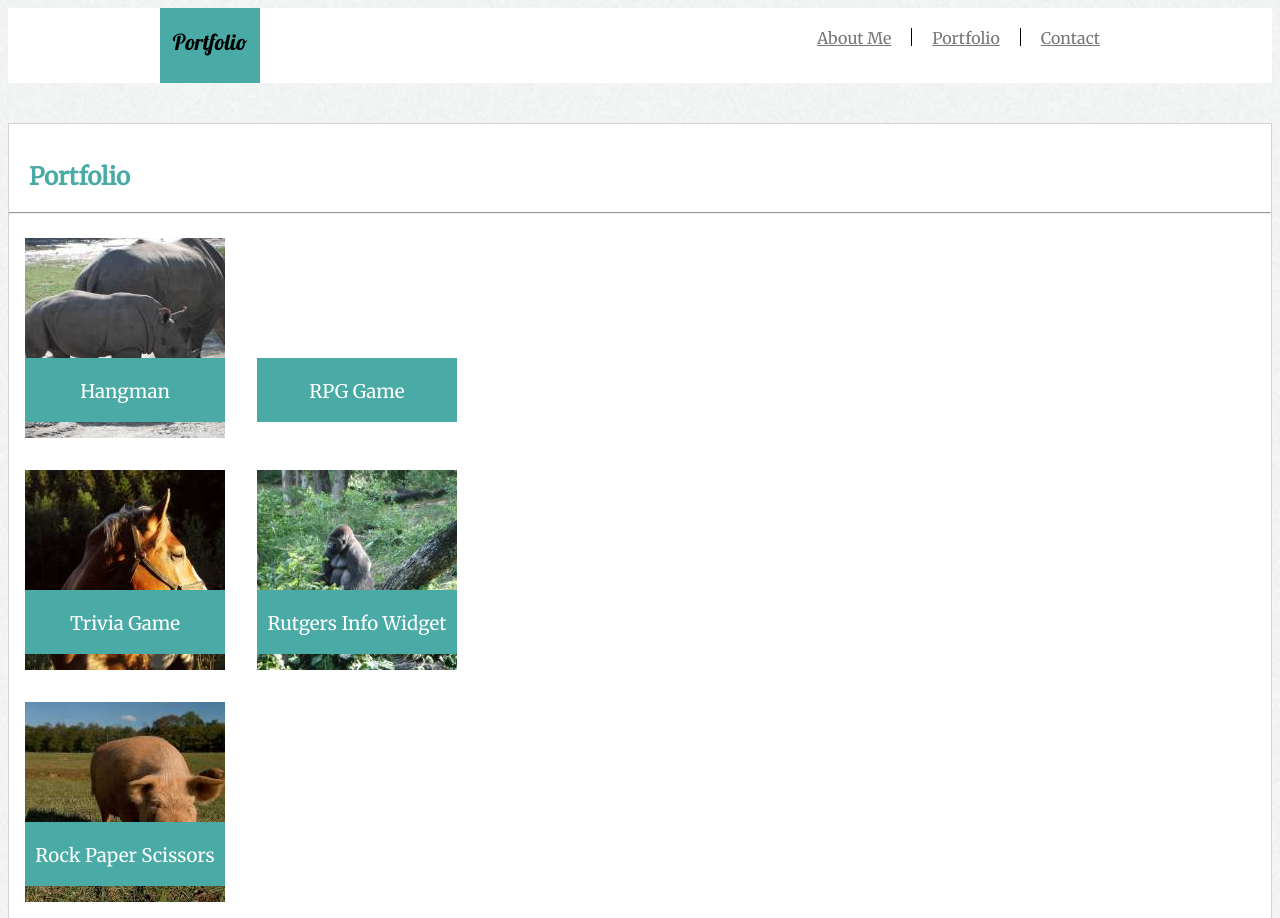
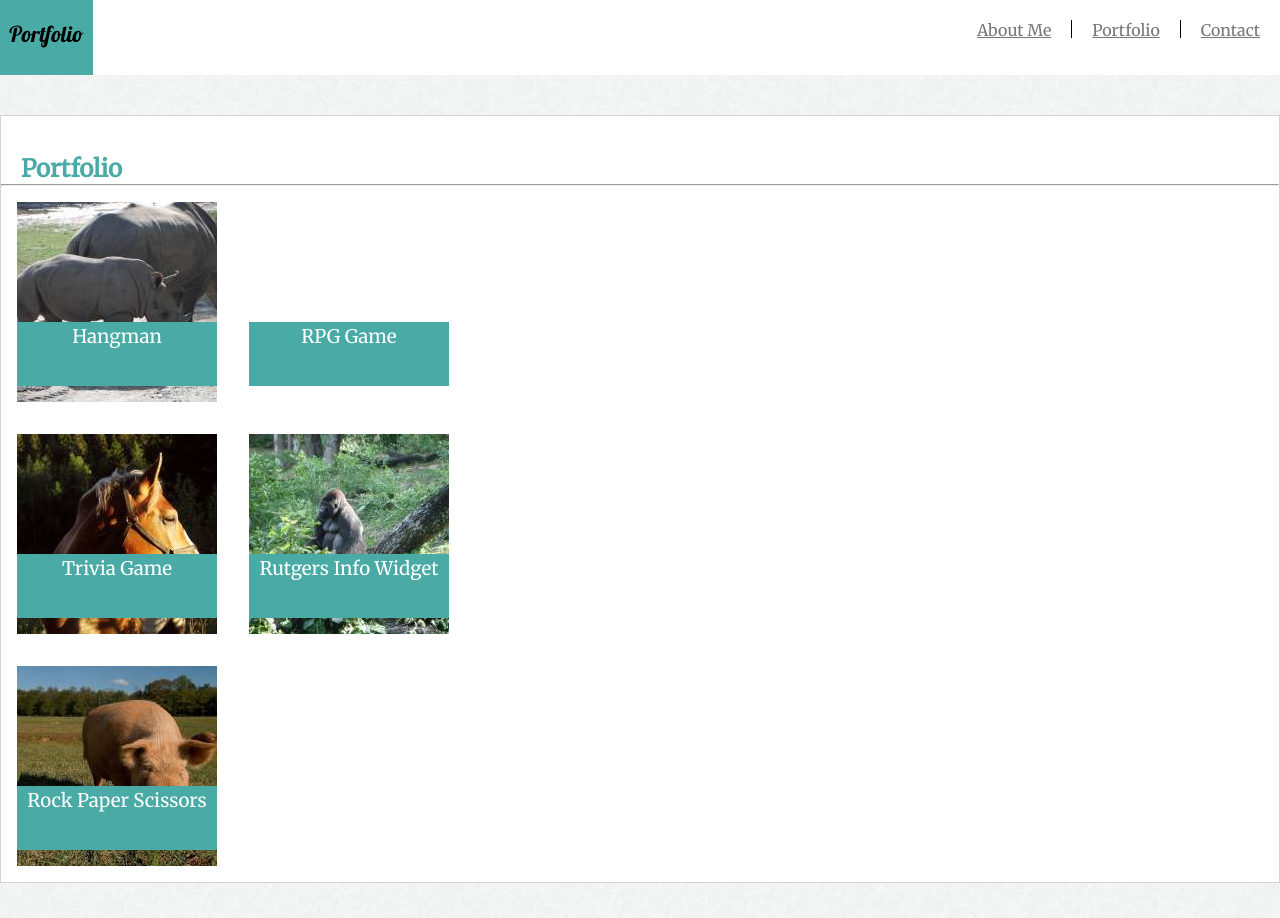
Before and after one commit to gregory-rutherford/Responsive-Portfolio, a plain HTML site: page portfolio.html in a window 1280 px wide. Shown: the top 918 px of the page. Drawn offline with Linux system fonts and the light colour scheme.

Commit message:
fine tuned portiolo css a little more

```diff
--- a/assets/css/style3.css
+++ b/assets/css/style3.css
@@ -1,5 +1,6 @@
 * {
     box-sizing: border-box;
+    margin: 0px;
 }
 
 html {
@@ -18,7 +19,7 @@ header {
 
 nav {
     background-color: #ffffff;
-    width: 860px;
+    width: 100%;
     height: 100%;
     text-align: right;
     display: flex;
@@ -78,13 +79,10 @@ footer {
     clear: both;
     background: #666666;
     border-top: 4px solid teal;
-
     text-align: center;
     color: white;
     font-size: 12px;
-
     height: 50px;
-
     Width: 100%;
     bottom: 0;
     padding-top: 30px;
```
